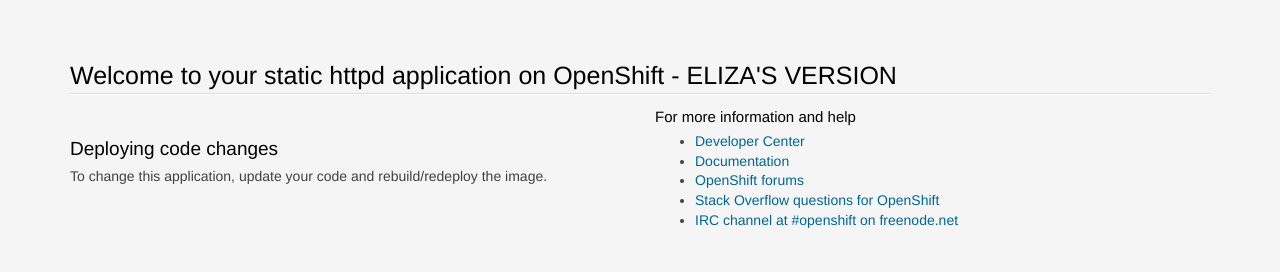
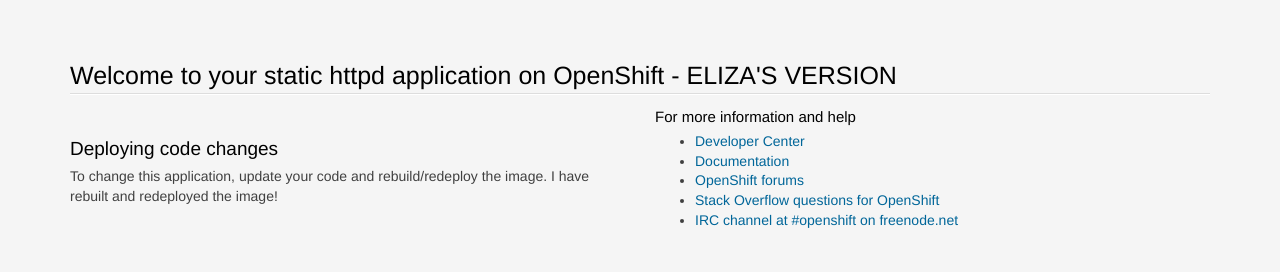
Before and after one commit to onproton/OpenShift, a plain HTML site: page index.html in a window 1280 px wide. Shown: the top 272 px of the page. Drawn offline with Linux system fonts and the light colour scheme.

Commit message:
test commit
testing if updating with manual redeploy

```diff
--- a/index.html
+++ b/index.html
@@ -215,7 +215,7 @@
     <section class='col-xs-12 col-sm-6 col-md-6'>
       <section>
         <h2>Deploying code changes</h2>
-          <p>To change this application, update your code and rebuild/redeploy the image.</p>
+          <p>To change this application, update your code and rebuild/redeploy the image. I have rebuilt and redeployed the image!</p>
       </section>
     </section>
     <section class="col-xs-12 col-sm-6 col-md-6">
```
